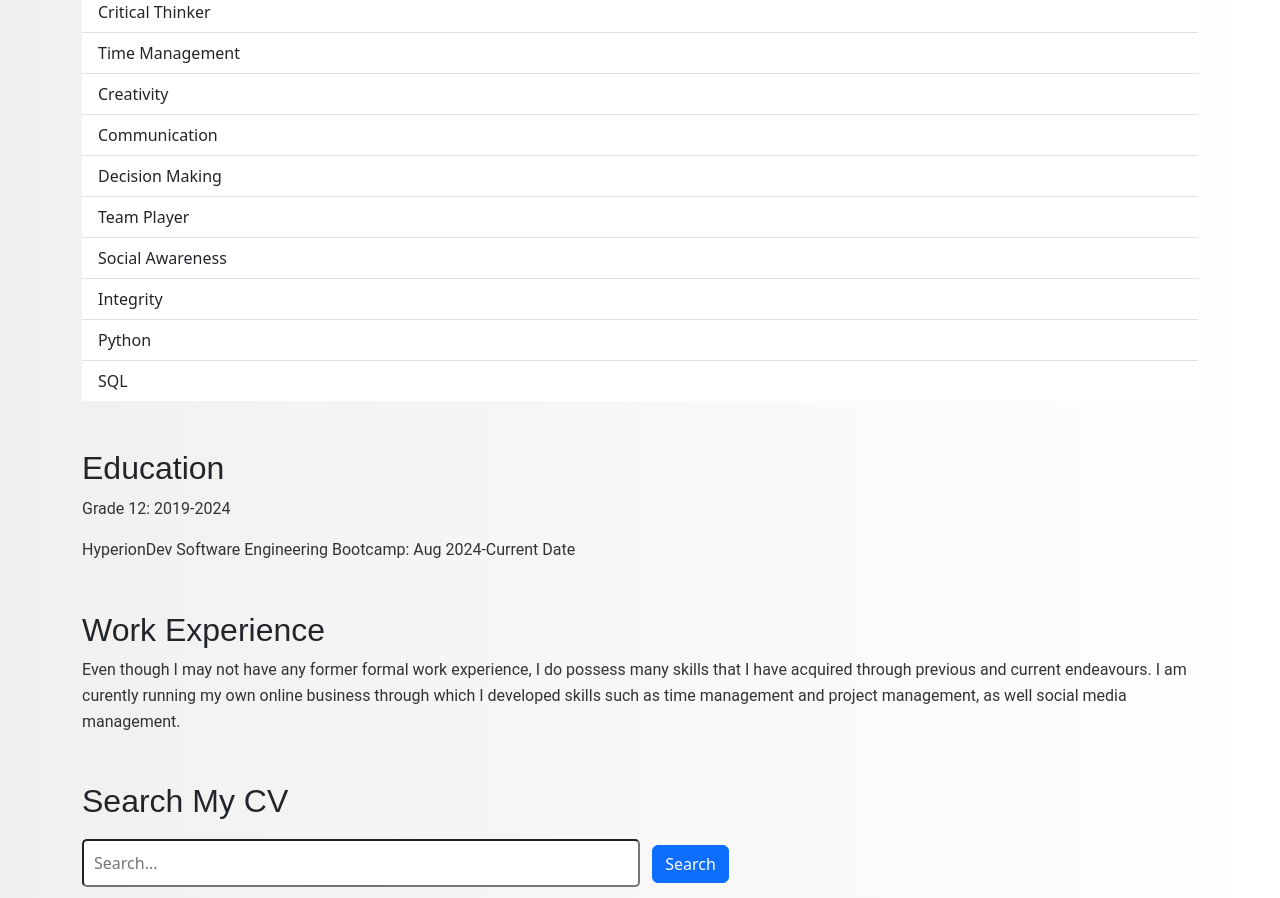
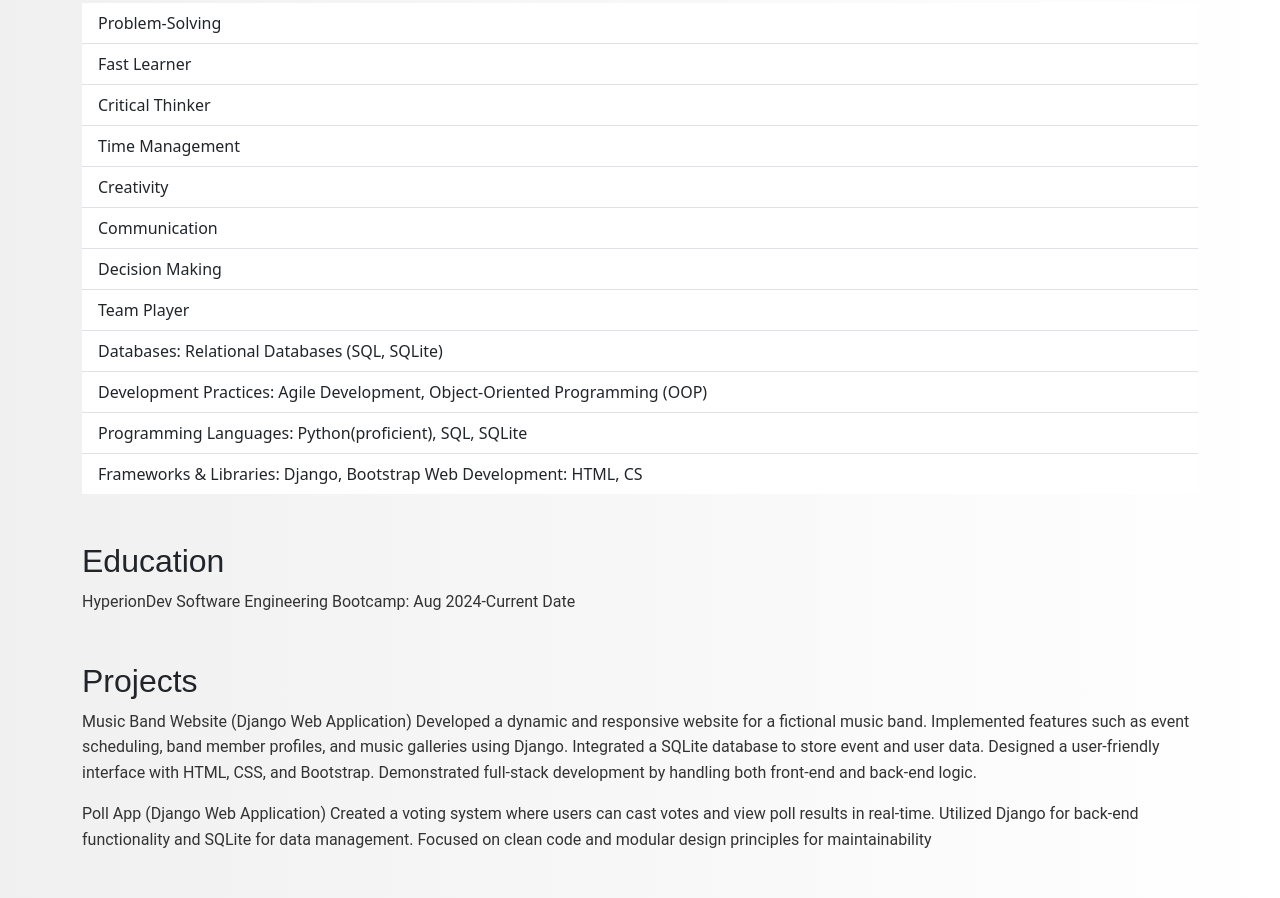
Before and after one commit to tyephillips/-My-Projects, a plain HTML site: page index.html in a window 1280 px wide. Shown: the part 834-1732 px from the top of the page. Drawn offline with nearby package versions, Linux system fonts and the light colour scheme.

Commit message:
Add files via upload

```diff
--- a/index.html
+++ b/index.html
@@ -18,9 +18,14 @@
              demonstrating initiative through running my own online business
              and organizing events. My experience in homeschooling has
              equipped me with valuable skills in self-teaching, time
-             management, and critical thinking. I have three months of
-             experience with Python, as well firm grasp of OOP,
-             Agile development and databases. As a fast learner with a
+             management, and critical thinking. I am an aspiring software developer
+             with a strong foundation in Python programming, web development,
+             and relational database management. Proficient in frameworks
+             such as Django and front-end technologies like HTML, CSS, and
+             Bootstrap. Skilled in Agile development methodologies, ensuring
+             iterative progress and collaboration. I am actively seeking
+             opportunities to apply my technical and organizational skills in
+             a dynamic team environment As a fast learner with a
              fresh perspective, I can be a valuable asset to any team. I
              thrive on personal growth, and my fear of comfortability
              motivates me to deliver my best and achieve concrete results.
@@ -43,6 +48,7 @@
         <p> Linkedin: <a href="https://www.linkedin.com/in/tye-phillips-92292324b/" target="_blank" class="text-decoratioon-none">
             <i class="bi bi-linkedin"></i>
             </a>
+        <p>Github: <a href="https://github.com/tyephillips"></a></p>
         </p>
         <img src="Image.JPG"alt="Your Photo" class="rounded-circle mt-3" width="150">
       </section>
@@ -59,28 +65,36 @@
             <li class="list-group-item">Communication</li>
             <li class="list-group-item">Decision Making</li>
             <li class="list-group-item">Team Player</li>
-            <li class="list-group-item">Social Awareness</li>
-            <li class="list-group-item">Integrity</li>
-            <li class="list-group-item">Python</li>
-            <li class="list-group-item">SQL</li>
+            <li class="list-group-item">Databases: Relational Databases (SQL, SQLite)</li>
+            <li class="list-group-item">Development Practices: Agile Development, Object-Oriented Programming (OOP)</li>
+            <li class="list-group-item">Programming Languages: Python(proficient), SQL, SQLite</li>
+            <li class="list-group-item">Frameworks & Libraries: Django, Bootstrap Web Development: HTML, CS</li>
         </ul>
     </section>
 
     <!-- Education -->
     <section id="education" class="mb-5">
         <h2>Education</h2>
-        <p>Grade 12: 2019-2024</p>
         <p>HyperionDev Software Engineering Bootcamp: Aug 2024-Current Date</p>
     </section>
 
     <!-- Work Experience -->
-    <section id="experience" class="mb-5">
-        <h2>Work Experience</h2>
-        <p>Even though I may not have any former formal work experience, I
-            do possess many skills that I have acquired through previous and
-            current endeavours. I am curently running my own online business
-            through which I developed skills such as time management and
-            project management, as well social media management.
+    <section id="Projects" class="mb-5">
+        <h2>Projects</h2>
+        <p>Music Band Website (Django Web Application)
+            Developed a dynamic and responsive website for a fictional music band.
+            Implemented features such as event scheduling, band member profiles, and
+            music galleries using Django.
+            Integrated a SQLite database to store event and user data.
+            Designed a user-friendly interface with HTML, CSS, and Bootstrap.
+            Demonstrated full-stack development by handling both front-end and
+            back-end logic.
+        </p>
+         <p>Poll App (Django Web Application)
+            Created a voting system where users can cast votes and view poll results in
+            real-time.
+            Utilized Django for back-end functionality and SQLite for data management.
+            Focused on clean code and modular design principles for maintainability
         </p>
     </section>
 
@@ -109,7 +123,7 @@
                 <label for="message" class="form-label">Message:</label><br>
                 <textarea id="message" name="message" rows="4" cols="50" class="form-control"></textarea><br><br>
             </div>
-            <button type="submit" class="btn btn-primary">Send</button>
+            <button type="submit" class="btn btn -success">Send</button>
         </form>
     </section>
 </div>
```
